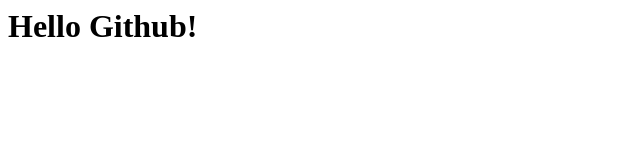
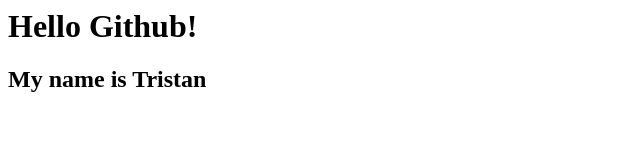
Before and after one commit to TristanLawson/GithubWorkshop_Nov_23, a plain HTML site: page index.html in a window 1280 px wide. Shown: the whole page, without its empty margins (0-640 px from the left). Drawn offline with Linux system fonts and the light colour scheme.

Commit message:
add my name

```diff
--- a/index.html
+++ b/index.html
@@ -1 +1,2 @@
 <h1>Hello Github!<h1>
+<h2>My name is Tristan<h2>
```
